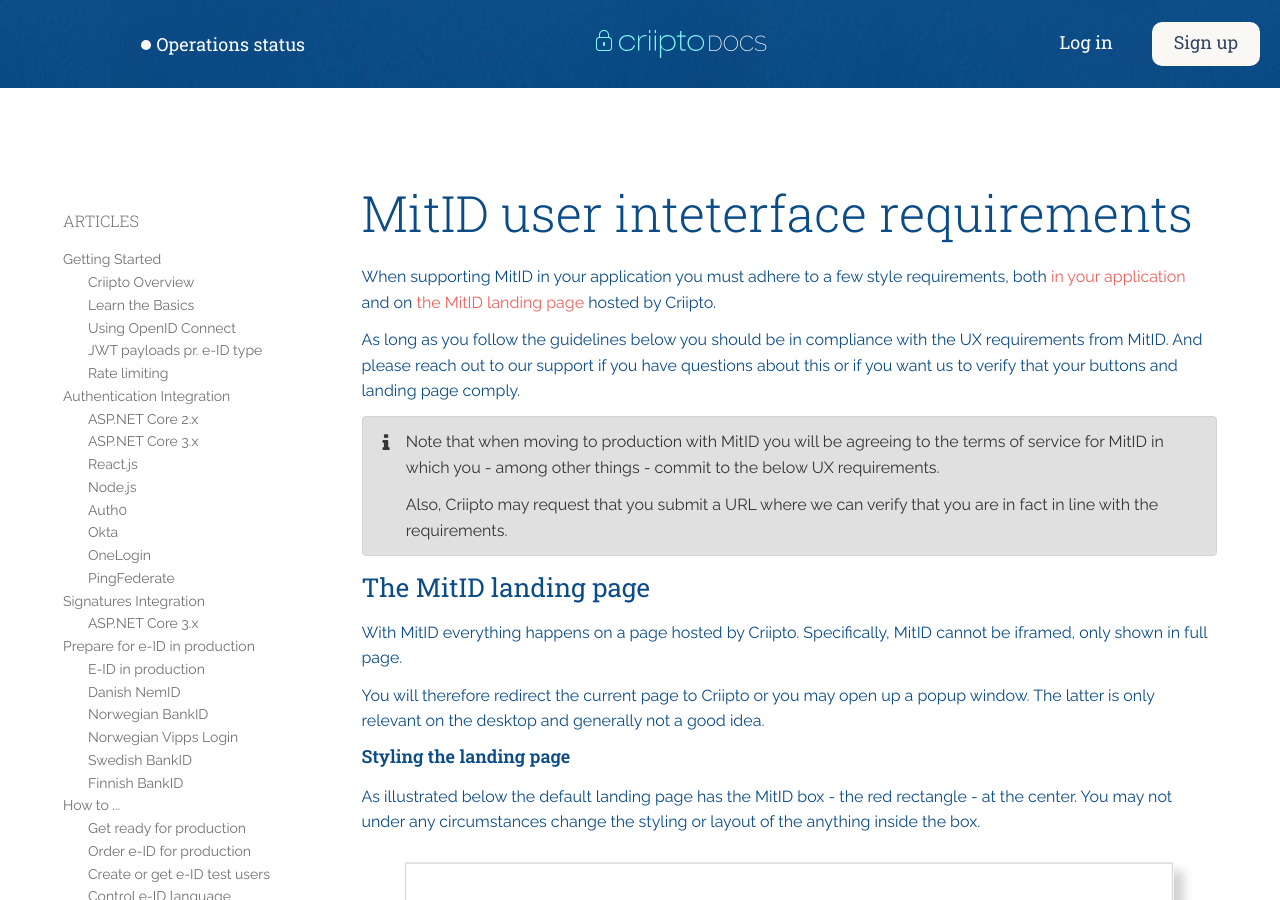
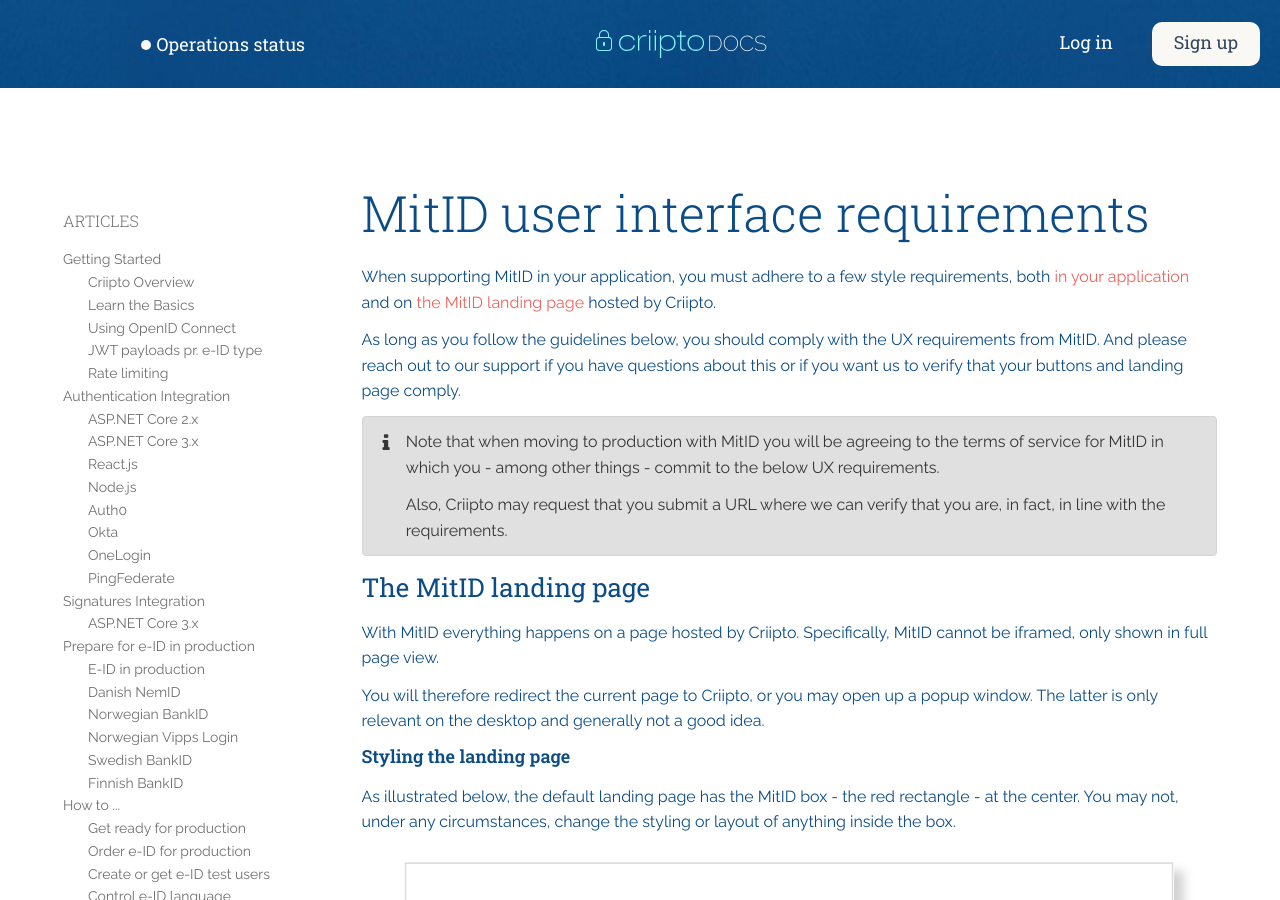
Before and after one commit to criipto/docs-old, a Jekyll site: the page built from eid-specifics/mitid-ux-reqs.md, in a window 1280 px wide and 900 px high. Built offline with Jekyll 4.4.1, drawn with Linux system fonts in a browser that asks for light colours; some web fonts are replaced; some of the changed text lies outside the part shown.

Commit message:
Spelling etc.

````diff
--- a/eid-specifics/mitid-ux-reqs.md
+++ b/eid-specifics/mitid-ux-reqs.md
@@ -4,18 +4,18 @@
 ---
 
 
-# MitID user inteterface requirements
+# MitID user interface requirements
 
-When supporting MitID in your application you must adhere to a few style requirements, both [in your application](#yourapp)
+When supporting MitID in your application, you must adhere to a few style requirements, both [in your application](#yourapp)
 and on [the MitID landing page](#landingpage) hosted by Criipto.
 
-As long as you follow the guidelines below you should be in compliance with the UX requirements from MitID. And please reach out to our support if you have questions about this or if you want us to verify that your buttons and landing page comply.
+As long as you follow the guidelines below, you should comply with the UX requirements from MitID. And please reach out to our support if you have questions about this or if you want us to verify that your buttons and landing page comply.
 
 {% iconnote info %}
 
 Note that when moving to production with MitID you will be agreeing to the terms of service for MitID in which you - among other things - commit to the below UX requirements.
 
-Also, Criipto may request that you submit a URL where we can verify that you are in fact in line with the requirements.
+Also, Criipto may request that you submit a URL where we can verify that you are, in fact, in line with the requirements.
 
 {% endiconnote %}
 
@@ -23,13 +23,13 @@
 
 ## The MitID landing page
 
-With MitID everything happens on a page hosted by Criipto. Specifically, MitID cannot be iframed, only shown in full page.
+With MitID everything happens on a page hosted by Criipto. Specifically, MitID cannot be iframed, only shown in full page view.
 
-You will therefore redirect the current page to Criipto or you may open up a popup window. The latter is only relevant on the desktop and generally not a good idea.
+You will therefore redirect the current page to Criipto, or you may open up a popup window. The latter is only relevant on the desktop and generally not a good idea.
 
 ### Styling the landing page
 
-As illustrated below the default landing page has the MitID box - the red rectangle - at the center. You may not under any circumstances change the styling or layout of the anything inside the box.
+As illustrated below, the default landing page has the MitID box - the red rectangle - at the center. You may not, under any circumstances, change the styling or layout of anything inside the box.
 
 ![MitID default landing page](/images/mitid-landing-page.png)
 
@@ -44,19 +44,18 @@
 
 ### Call to Action
 
-When providing a call to action, for example log in or sign, make sure you follow these requirements:
+When providing a call to action, for example, log in or sign, make sure you follow these requirements:
 
 - Always use a button or anchor tag, `<a>` or `<button>`, to make sure it is accessible for keyboard
 navigation and screen readers according to the WCAG 3.0 standard.
 - The button must be the right color of blue with the white text. See the exact style guide below.
-- The button text must be exactly one of the 5 allowed phrases as listed below.
+- The button text must be exactly one of the five allowed phrases as listed below.
 
 The MitID button should be shown with lightly rounded corners:
 
 <img src="/images/mitid-rounded.png" alt="Default MitID button" style="width: 300px; box-shadow: none;">
 
-The key elements of the default styling are shown below, but we suggest to simply inspect the buttons in the MitID applet to
-be sure to use the same styling
+The key elements of the default styling are shown below, but we suggest to also simply inspect the buttons in the MitID applet and copy the corresponding styles.
 
 ```css
 {
````
